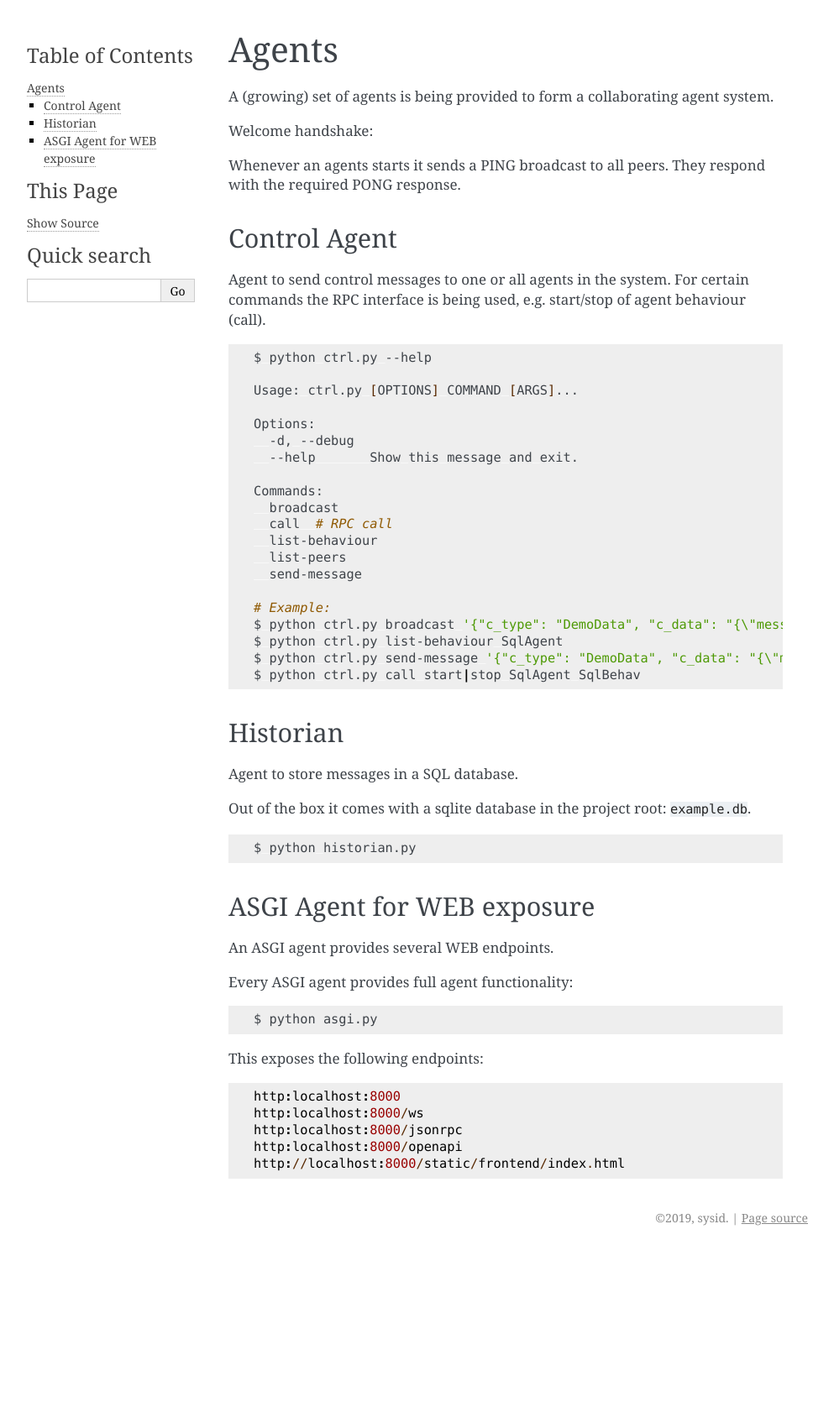
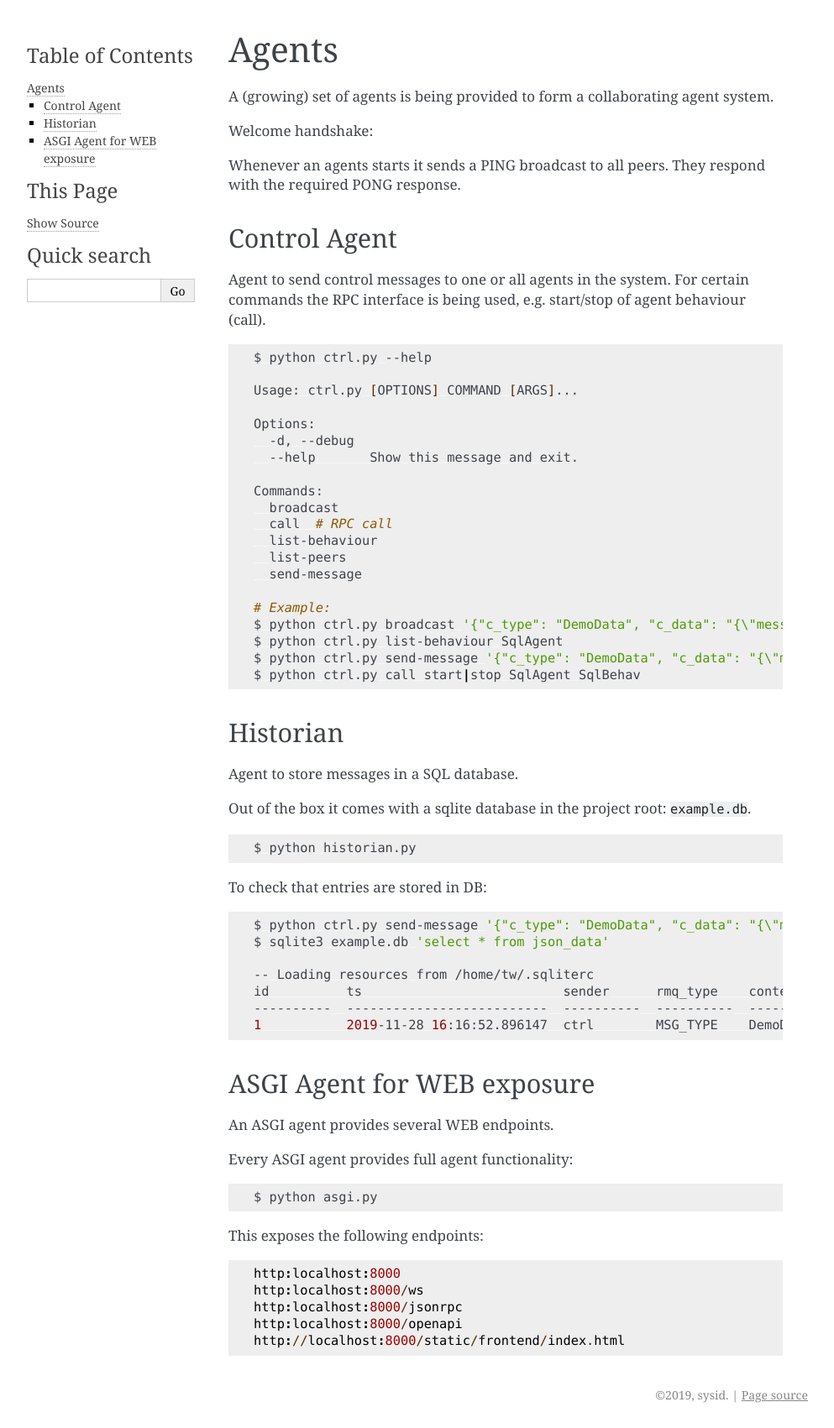
Before and after one commit to sysid/munggoggo, a Sphinx documentation site: the page built from docs/source/agents.rst, in a window 1280 px wide. Shown: the whole page at 84% size, without its empty margins (148-1141 px from the left). Built offline with Sphinx 7.4.7, drawn with Linux system fonts in a browser that asks for light colours; before the commit the page ends 1490 px from its top, so only the background shows below that.

```diff
--- a/docs/source/agents.rst
+++ b/docs/source/agents.rst
@@ -45,6 +45,19 @@ Out of the box it comes with a sqlite database in the project root: ``example.db
 
    $ python historian.py
 
+To check that entries are stored in DB:
+
+.. code-block:: shell
+
+   $ python ctrl.py send-message '{"c_type": "DemoData", "c_data": "{\"message\": \"Hallo World 2\", \"date\": 1546300800.0}"}' "MSG_TYPE" SqlAgent
+   $ sqlite3 example.db 'select * from json_data'
+
+   -- Loading resources from /home/tw/.sqliterc
+   id          ts                          sender      rmq_type    content_type  routing_key  data
+   ----------  --------------------------  ----------  ----------  ------------  -----------  --------------------------------------------------
+   1           2019-11-28 16:16:52.896147  ctrl        MSG_TYPE    DemoData      SqlAgent     {"message": "Hallo World 2", "date": 1546300800.0}
+
+
 
 ASGI Agent for WEB exposure
 ---------------------------
--- a/docs/source/index.rst
+++ b/docs/source/index.rst
@@ -110,7 +110,7 @@ Not everything is 100% full quality (yet), so see it as proof of concept rather
 
 User Guides
 -----------
-A modern message based async agent framework: version (0.4.2)
+A modern message based async agent framework: version (0.4.3-dev0)
 
 .. toctree::
    :maxdepth: 2
--- a/munggoggo/__init__.py
+++ b/munggoggo/__init__.py
@@ -1 +1 @@
-VERSION = "0.4.2"
+VERSION = "0.4.3-dev0"
```
Also changed, not shown: .bumpversion.cfg, 1 other file.
